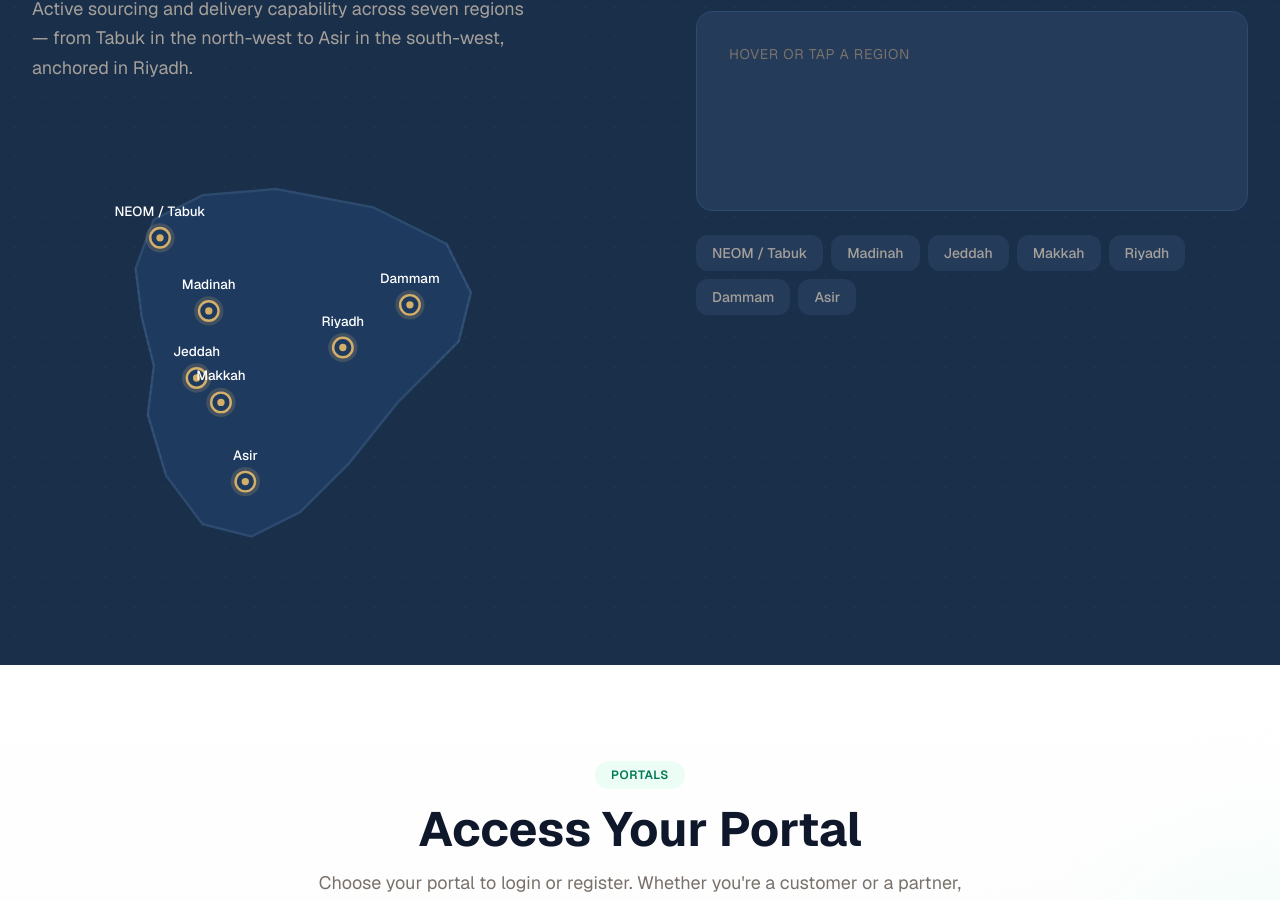
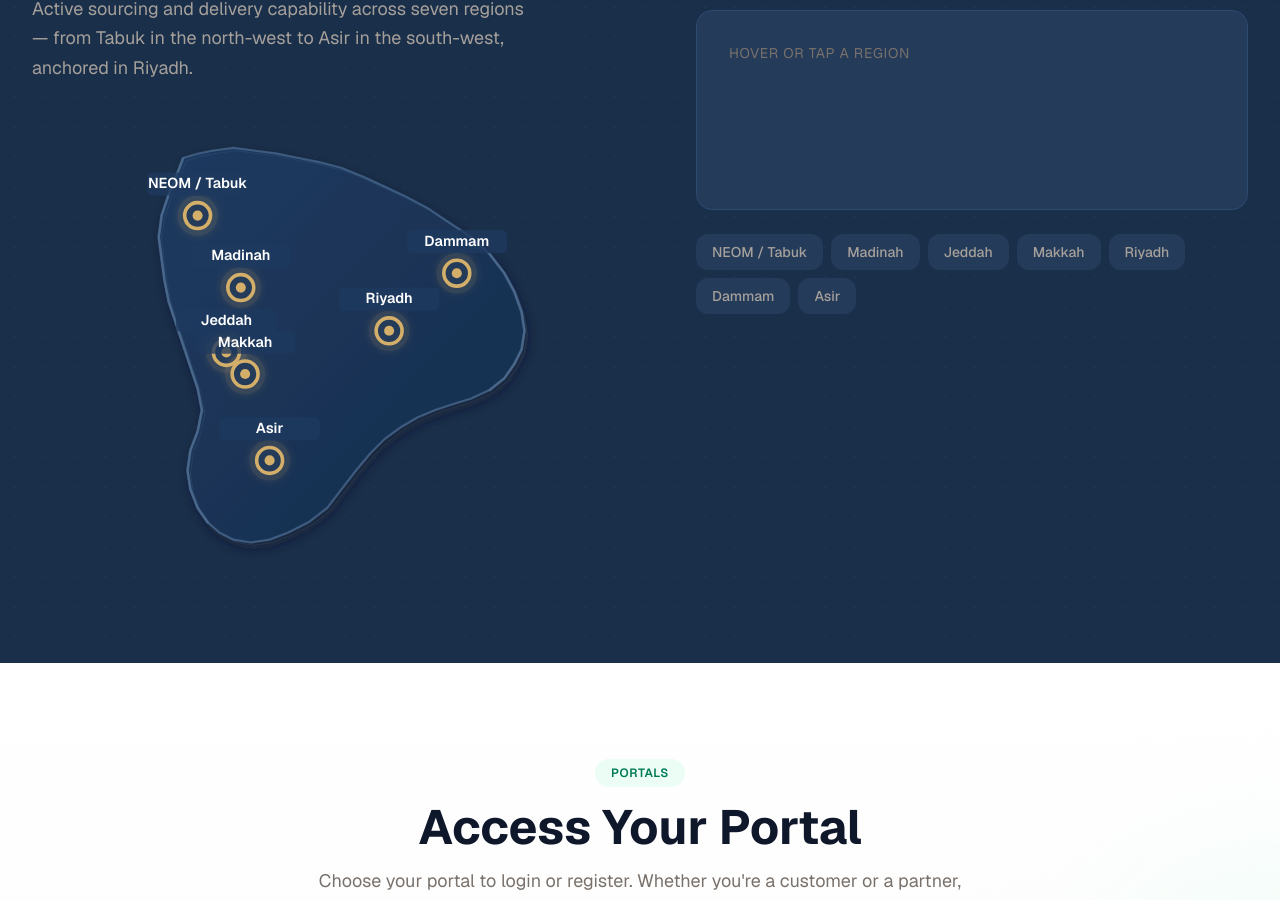
Before and after one commit to Hussam-Hayek/bonya-landing-page, a Next.js app: page / in a window 1280 px wide. Shown: the part 2319-3219 px from the top of the page. Built offline with nearby package versions, Linux system fonts and the light colour scheme.

Commit message:
update SaudiMap component with accurate SVG path and enhanced design

```diff
--- a/app/page.tsx
+++ b/app/page.tsx
@@ -226,108 +226,164 @@ function LanguageToggle({ lang, setLang }: { lang: Lang; setLang: (l: Lang) => v
 
 // ─── Saudi Arabia Map SVG ─────────────────────────────────────────────────────
 function SaudiMap({ activeRegion, setActiveRegion, regions }: { activeRegion: string | null; setActiveRegion: (id: string | null) => void; regions: typeof translations.en.coverage.regions }) {
-  // Location positions on the map (approximate coordinates)
+  // Location positions on the map (coordinates matching the accurate Saudi Arabia shape)
   const locations = [
-    { id: 'neom', x: 105, y: 95, name: regions.find(r => r.id === 'neom')?.name },
-    { id: 'madinah', x: 145, y: 155, name: regions.find(r => r.id === 'madinah')?.name },
-    { id: 'jeddah', x: 135, y: 210, name: regions.find(r => r.id === 'jeddah')?.name },
-    { id: 'makkah', x: 155, y: 230, name: regions.find(r => r.id === 'makkah')?.name },
-    { id: 'riyadh', x: 255, y: 185, name: regions.find(r => r.id === 'riyadh')?.name },
-    { id: 'dammam', x: 310, y: 150, name: regions.find(r => r.id === 'dammam')?.name },
-    { id: 'asir', x: 175, y: 295, name: regions.find(r => r.id === 'asir')?.name },
+    { id: 'neom', x: 115, y: 65, name: regions.find(r => r.id === 'neom')?.name },
+    { id: 'madinah', x: 145, y: 115, name: regions.find(r => r.id === 'madinah')?.name },
+    { id: 'jeddah', x: 135, y: 160, name: regions.find(r => r.id === 'jeddah')?.name },
+    { id: 'makkah', x: 148, y: 175, name: regions.find(r => r.id === 'makkah')?.name },
+    { id: 'riyadh', x: 248, y: 145, name: regions.find(r => r.id === 'riyadh')?.name },
+    { id: 'dammam', x: 295, y: 105, name: regions.find(r => r.id === 'dammam')?.name },
+    { id: 'asir', x: 165, y: 235, name: regions.find(r => r.id === 'asir')?.name },
   ];
 
   return (
-    <svg viewBox="0 0 420 380" className="w-full h-auto max-w-lg">
-      {/* Saudi Arabia outline - simplified shape */}
+    <svg viewBox="0 0 400 320" className="w-full h-auto max-w-xl">
+      {/* Definitions for gradients and filters */}
+      <defs>
+        <linearGradient id="mapGradient" x1="0%" y1="0%" x2="100%" y2="100%">
+          <stop offset="0%" stopColor="#1e3a5f" />
+          <stop offset="100%" stopColor="#162d4d" />
+        </linearGradient>
+        <filter id="glow" x="-50%" y="-50%" width="200%" height="200%">
+          <feGaussianBlur stdDeviation="3" result="coloredBlur"/>
+          <feMerge>
+            <feMergeNode in="coloredBlur"/>
+            <feMergeNode in="SourceGraphic"/>
+          </feMerge>
+        </filter>
+        <filter id="shadow" x="-20%" y="-20%" width="140%" height="140%">
+          <feDropShadow dx="2" dy="4" stdDeviation="4" floodColor="#0a1628" floodOpacity="0.5"/>
+        </filter>
+      </defs>
+
+      {/* Saudi Arabia accurate outline */}
       <motion.path
-        d="M 100 80
-           L 140 60
-           L 200 55
-           L 280 70
-           L 340 100
-           L 360 140
-           L 350 180
-           L 330 200
-           L 300 230
-           L 260 280
-           L 220 320
-           L 180 340
-           L 140 330
-           L 110 290
-           L 95 240
-           L 100 200
-           L 90 160
-           L 85 120
-           Z"
-        fill="#1e3a5f"
-        stroke="#2d4a6f"
-        strokeWidth="2"
-        initial={{ pathLength: 0, opacity: 0 }}
-        animate={{ pathLength: 1, opacity: 1 }}
-        transition={{ duration: 1.5, ease: "easeInOut" }}
+        d="M 105 25
+           L 115 22 L 125 20 L 140 18 L 155 20 L 170 22
+           L 185 25 L 200 28 L 215 32 L 230 38 L 245 45
+           L 260 52 L 275 60 L 290 70 L 305 80 L 318 92
+           L 328 105 L 335 118 L 340 132 L 342 145 L 340 158
+           L 335 168 L 328 178 L 318 186 L 305 192 L 292 196
+           L 280 200 L 268 205 L 256 212 L 245 220 L 235 230
+           L 225 242 L 215 255 L 205 268 L 192 278 L 178 285
+           L 165 290 L 152 292 L 140 290 L 130 285 L 122 278
+           L 115 268 L 110 255 L 108 242 L 110 228 L 115 215
+           L 118 200 L 115 185 L 110 170 L 105 155 L 100 140
+           L 95 125 L 92 110 L 90 95 L 88 80 L 90 65
+           L 95 50 L 100 38 L 105 25 Z"
+        fill="url(#mapGradient)"
+        stroke="#3d5a7f"
+        strokeWidth="1.5"
+        filter="url(#shadow)"
+        initial={{ opacity: 0 }}
+        animate={{ opacity: 1 }}
+        transition={{ duration: 0.8 }}
       />
 
-      {/* Coastlines */}
+      {/* Inner detail stroke for depth */}
       <path
-        d="M 85 120 L 90 160 L 100 200 L 95 240 L 110 290"
+        d="M 105 25
+           L 115 22 L 125 20 L 140 18 L 155 20 L 170 22
+           L 185 25 L 200 28 L 215 32 L 230 38 L 245 45
+           L 260 52 L 275 60 L 290 70 L 305 80 L 318 92
+           L 328 105 L 335 118 L 340 132 L 342 145 L 340 158
+           L 335 168 L 328 178 L 318 186 L 305 192 L 292 196
+           L 280 200 L 268 205 L 256 212 L 245 220 L 235 230
+           L 225 242 L 215 255 L 205 268 L 192 278 L 178 285
+           L 165 290 L 152 292 L 140 290 L 130 285 L 122 278
+           L 115 268 L 110 255 L 108 242 L 110 228 L 115 215
+           L 118 200 L 115 185 L 110 170 L 105 155 L 100 140
+           L 95 125 L 92 110 L 90 95 L 88 80 L 90 65
+           L 95 50 L 100 38 L 105 25 Z"
         fill="none"
-        stroke="#3d5a7f"
-        strokeWidth="1.5"
-        strokeDasharray="4 2"
-        opacity="0.5"
+        stroke="#4a6a8f"
+        strokeWidth="0.5"
+        transform="translate(2, 2)"
+        opacity="0.3"
       />
-      <path
-        d="M 340 100 L 360 140 L 350 180 L 330 200"
+
+      {/* Red Sea coastline (west) */}
+      <motion.path
+        d="M 90 65 L 95 50 L 100 38 L 105 25 L 105 25 L 100 38 L 95 50 L 90 65 L 88 80 L 90 95 L 92 110 L 95 125 L 100 140 L 105 155 L 110 170 L 115 185 L 118 200 L 115 215 L 110 228 L 108 242 L 110 255 L 115 268 L 122 278"
         fill="none"
-        stroke="#3d5a7f"
-        strokeWidth="1.5"
-        strokeDasharray="4 2"
-        opacity="0.5"
+        stroke="#5a7a9f"
+        strokeWidth="2"
+        strokeLinecap="round"
+        opacity="0.4"
+        initial={{ pathLength: 0 }}
+        animate={{ pathLength: 1 }}
+        transition={{ duration: 2, delay: 0.5 }}
+      />
+
+      {/* Persian Gulf coastline (east) */}
+      <motion.path
+        d="M 318 92 L 328 105 L 335 118 L 340 132 L 342 145 L 340 158 L 335 168 L 328 178 L 318 186"
+        fill="none"
+        stroke="#5a7a9f"
+        strokeWidth="2"
+        strokeLinecap="round"
+        opacity="0.4"
+        initial={{ pathLength: 0 }}
+        animate={{ pathLength: 1 }}
+        transition={{ duration: 1.5, delay: 0.8 }}
       />
 
       {/* Location markers */}
       {locations.map((loc, i) => (
-        <g key={loc.id}>
+        <g key={loc.id} className="cursor-pointer">
           {/* Pulse ring for active */}
           {activeRegion === loc.id && (
+            <>
               <motion.circle
                 cx={loc.x}
                 cy={loc.y}
-              r="18"
+                r="16"
                 fill="none"
                 stroke="#D4AF6A"
                 strokeWidth="2"
                 initial={{ scale: 0.8, opacity: 1 }}
-              animate={{ scale: 1.5, opacity: 0 }}
+                animate={{ scale: 2, opacity: 0 }}
                 transition={{ duration: 1.5, repeat: Infinity }}
               />
+              <motion.circle
+                cx={loc.x}
+                cy={loc.y}
+                r="16"
+                fill="none"
+                stroke="#D4AF6A"
+                strokeWidth="1"
+                initial={{ scale: 0.8, opacity: 0.8 }}
+                animate={{ scale: 2.5, opacity: 0 }}
+                transition={{ duration: 1.5, repeat: Infinity, delay: 0.3 }}
+              />
+            </>
           )}
 
           {/* Outer glow */}
           <motion.circle
             cx={loc.x}
             cy={loc.y}
-            r="12"
+            r="14"
             fill="#D4AF6A"
-            opacity="0.2"
+            opacity={activeRegion === loc.id ? 0.3 : 0.15}
+            filter="url(#glow)"
             initial={{ scale: 0 }}
-            animate={{ scale: activeRegion === loc.id ? 1.3 : 1 }}
+            animate={{ scale: activeRegion === loc.id ? 1.2 : 1 }}
             transition={{ delay: i * 0.1, duration: 0.3 }}
           />
 
-          {/* Main dot */}
+          {/* Main dot with gradient */}
           <motion.circle
             cx={loc.x}
             cy={loc.y}
-            r="8"
-            fill={activeRegion === loc.id ? '#D4AF6A' : '#1e3a5f'}
+            r="9"
+            fill={activeRegion === loc.id ? '#D4AF6A' : '#243b5a'}
             stroke="#D4AF6A"
-            strokeWidth="2"
-            className="cursor-pointer"
+            strokeWidth="2.5"
             initial={{ scale: 0 }}
             animate={{ scale: 1 }}
-            whileHover={{ scale: 1.3 }}
+            whileHover={{ scale: 1.25 }}
             transition={{ delay: 0.5 + i * 0.1, type: 'spring', stiffness: 400 }}
             onMouseEnter={() => setActiveRegion(loc.id)}
             onMouseLeave={() => setActiveRegion(null)}
@@ -338,7 +394,7 @@ function SaudiMap({ activeRegion, setActiveRegion, regions }: { activeRegion: st
           <motion.circle
             cx={loc.x}
             cy={loc.y}
-            r="3"
+            r="3.5"
             fill={activeRegion === loc.id ? '#1e3a5f' : '#D4AF6A'}
             initial={{ scale: 0 }}
             animate={{ scale: 1 }}
@@ -346,21 +402,34 @@ function SaudiMap({ activeRegion, setActiveRegion, regions }: { activeRegion: st
             className="pointer-events-none"
           />
 
-          {/* Label */}
-          <motion.text
-            x={loc.x}
-            y={loc.y - 18}
-            textAnchor="middle"
-            fill="white"
-            fontSize="11"
-            fontWeight="500"
-            className="pointer-events-none select-none"
+          {/* Label with background */}
+          <motion.g
             initial={{ opacity: 0, y: 5 }}
             animate={{ opacity: 1, y: 0 }}
             transition={{ delay: 0.7 + i * 0.1 }}
+            className="pointer-events-none"
+          >
+            <rect
+              x={loc.x - 35}
+              y={loc.y - 30}
+              width="70"
+              height="16"
+              rx="4"
+              fill={activeRegion === loc.id ? '#D4AF6A' : 'rgba(30, 58, 95, 0.9)'}
+              opacity={activeRegion === loc.id ? 1 : 0.85}
+            />
+            <text
+              x={loc.x}
+              y={loc.y - 19}
+              textAnchor="middle"
+              fill={activeRegion === loc.id ? '#1a2f4a' : 'white'}
+              fontSize="10"
+              fontWeight="600"
+              className="select-none"
             >
               {loc.name}
-          </motion.text>
+            </text>
+          </motion.g>
         </g>
       ))}
     </svg>
```
Lines whose indentation alone changed are shown as unchanged.
